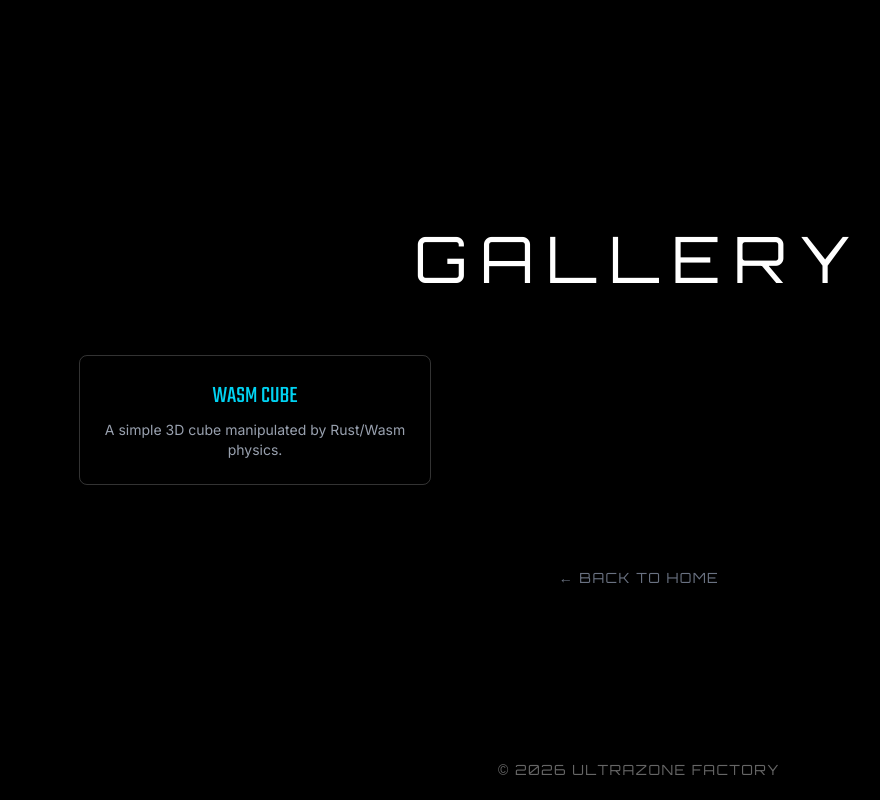
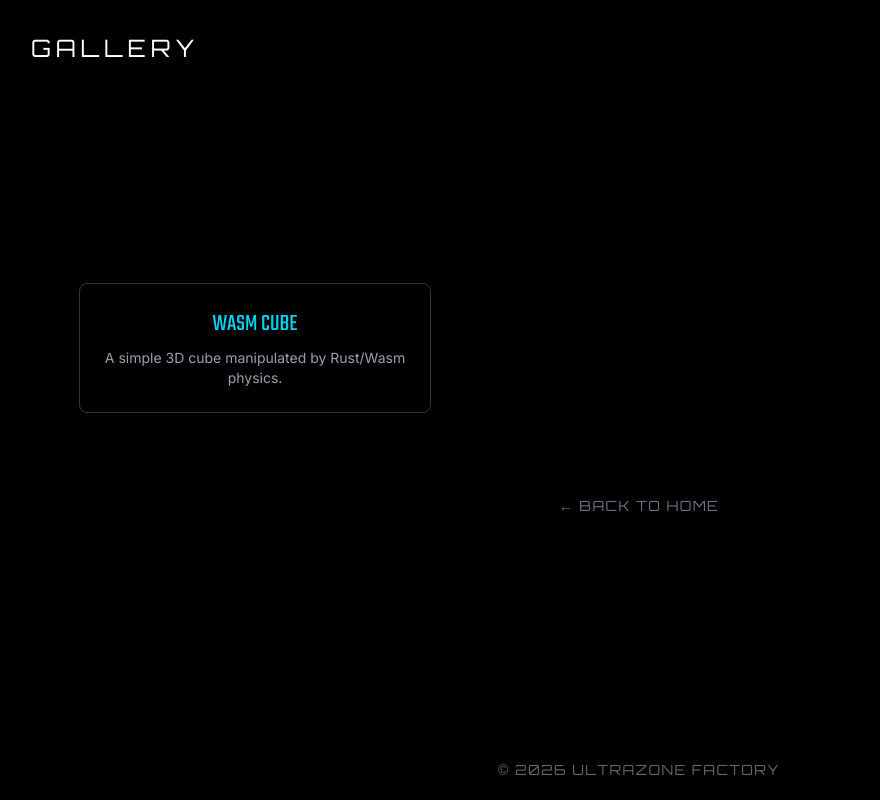
Before and after one commit to flareg255/test_wasm_R3F, a Next.js app: page /gallery in a window 1280 px wide. Shown: the whole page, without its empty margins (1-881 px from the left). Built offline with nearby package versions, Linux system fonts and the light colour scheme.

Commit message:
ギャラリーページのレイアウト変更

```diff
--- /dev/null
+++ b/src/app/gallery/_components/GalleryItem.tsx
@@ -0,0 +1,22 @@
+import Link from "next/link";
+
+interface GalleryItemProps {
+    href: string;
+    title: string;
+    description: string;
+}
+
+export default function GalleryItem({ href, title, description }: GalleryItemProps) {
+    return (
+        <Link href={href} className="group block">
+            <div className="border border-white/20 p-6 rounded-lg backdrop-blur-sm hover:bg-white/10 transition-all duration-300">
+                <h2 className="text-2xl font-teko text-cyan-400 mb-2 group-hover:text-white transition-colors">
+                    {title}
+                </h2>
+                <p className="text-gray-400 font-inter text-sm group-hover:text-gray-200">
+                    {description}
+                </p>
+            </div>
+        </Link>
+    );
+}
--- a/src/components/Box.tsx
+++ b/src/app/gallery/box/Box.tsx
@@ -9,7 +9,7 @@ export default function Box(props: any) {
     const [wasmModule, setWasmModule] = useState<any>(null);
 
     useEffect(() => {
-        import("../../wasm-lib/pkg/wasm_lib").then(async (module) => {
+        import("../../../../wasm-lib/pkg/wasm_lib").then(async (module) => {
             await module.default();
             setWasmModule(module);
         });
--- a/src/app/gallery/box/page.tsx
+++ b/src/app/gallery/box/page.tsx
@@ -1,17 +1,13 @@
 "use client";
 import { Canvas } from "@react-three/fiber";
 import { OrbitControls } from "@react-three/drei";
-import Box from "../../../components/Box";
+import Box from "./Box";
 import Link from "next/link";
 
 export default function BoxPage() {
     return (
         <main className="main-container relative bg-black">
-            <div className="absolute top-8 left-8 z-10">
-                <Link href="/gallery" className="text-white/50 hover:text-white font-orbitron transition-colors">
-                    ← GALLERY
-                </Link>
-            </div>
+
 
             <div className="absolute bottom-8 left-0 w-full text-center pointer-events-none z-10">
                 <h1 className="text-4xl font-teko text-white tracking-widest">WASM ROTATION CUBE</h1>
--- /dev/null
+++ b/src/app/gallery/layout.tsx
@@ -0,0 +1,34 @@
+
+"use client";
+import Link from "next/link";
+
+import { useEffect, useState } from "react";
+
+export default function GalleryLayout({
+    children,
+}: {
+    children: React.ReactNode;
+}) {
+    const [isClient, setIsClient] = useState(false);
+
+    useEffect(() => {
+        setIsClient(true);
+    }, []);
+
+    if (!isClient) {
+        return null; // またはローディングスピナーなど
+    }
+
+    return (
+        <div className="relative w-full h-full">
+            <div className="fixed top-8 left-8 z-50">
+                <Link href="/gallery">
+                    <h1 className="ultrazone-text !text-2xl !text-left !pointer-events-auto cursor-pointer hover:opacity-80 transition-opacity">
+                        GALLERY
+                    </h1>
+                </Link>
+            </div>
+            {children}
+        </div>
+    );
+}
--- a/src/app/gallery/page.tsx
+++ b/src/app/gallery/page.tsx
@@ -1,5 +1,7 @@
 import Link from 'next/link';
 import type { Metadata } from 'next';
+
+import GalleryItem from './_components/GalleryItem';
 
 export const metadata: Metadata = {
     title: 'Gallery - ULTRAZONE FACTORY',
@@ -10,17 +12,14 @@ export default function GalleryPage() {
     return (
         <main className="main-container relative flex flex-col items-center justify-center text-white bg-black">
             <div className="z-10 text-center">
-                <h1 className="ultrazone-text mb-12">GALLERY</h1>
+
 
                 <div className="grid grid-cols-1 md:grid-cols-2 lg:grid-cols-3 gap-8 max-w-6xl mx-auto px-4">
-                    <Link href="/gallery/box" className="group block">
-                        <div className="border border-white/20 p-6 rounded-lg backdrop-blur-sm hover:bg-white/10 transition-all duration-300">
-                            <h2 className="text-2xl font-teko text-cyan-400 mb-2 group-hover:text-white transition-colors">WASM CUBE</h2>
-                            <p className="text-gray-400 font-inter text-sm group-hover:text-gray-200">
-                                A simple 3D cube manipulated by Rust/Wasm physics.
-                            </p>
-                        </div>
-                    </Link>
+                    <GalleryItem
+                        href="/gallery/box"
+                        title="WASM CUBE"
+                        description="A simple 3D cube manipulated by Rust/Wasm physics."
+                    />
 
                     {/* New items can be added here */}
 
```
